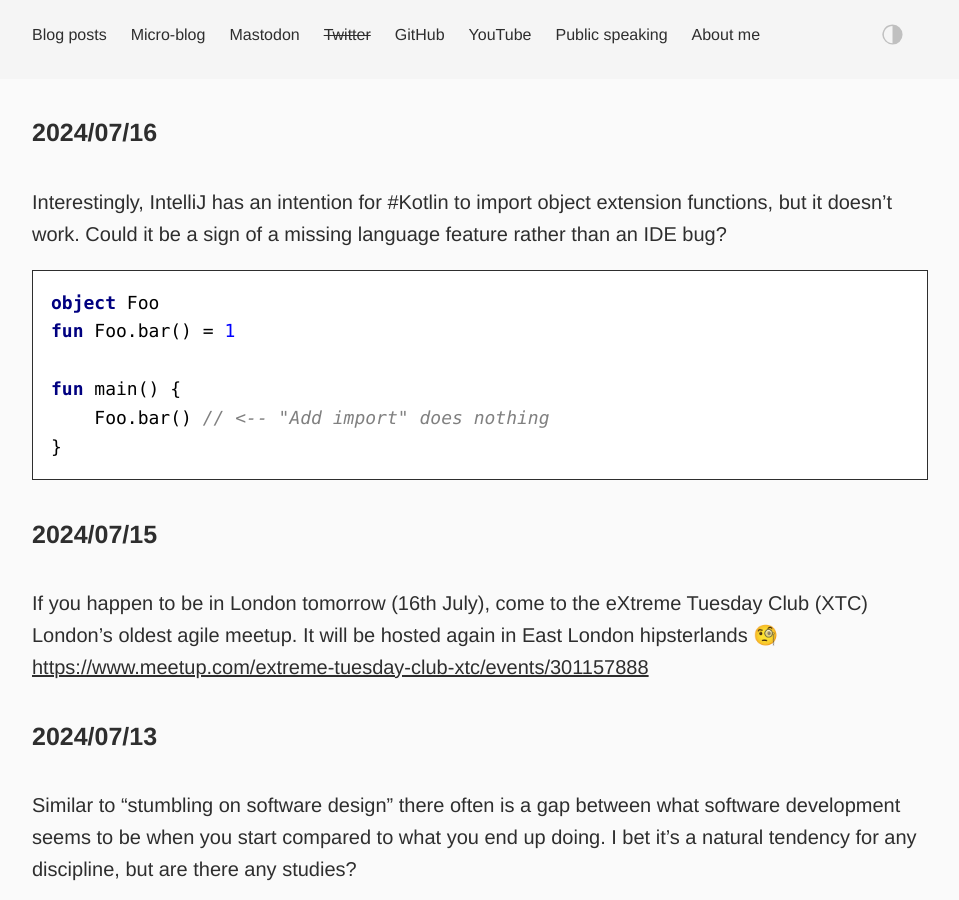
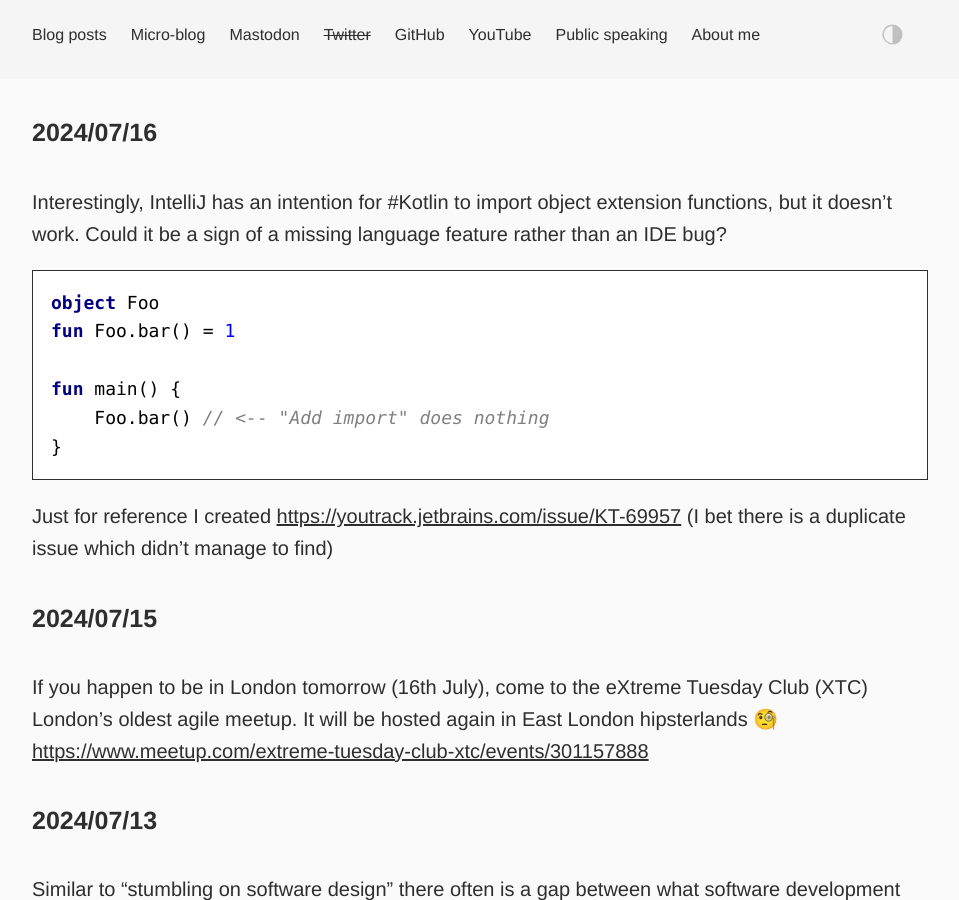
Before and after one commit to dkandalov/dkandalov.github.io, a Jekyll site: the page built from micro-blog.md, in a window 1280 px wide and 900 px high. Shown: the whole window, without its empty margins (160-1119 px from the left). Built offline with Jekyll 4.4.1, drawn with Linux system fonts in a browser that asks for light colours.

Commit message:
updated micro-blog

```diff
--- a/micro-blog.md
+++ b/micro-blog.md
@@ -14,6 +14,8 @@ fun main() {
     Foo.bar() // <-- "Add import" does nothing
 }
 </kotlin>
+
+Just for reference I created <https://youtrack.jetbrains.com/issue/KT-69957> (I bet there is a duplicate issue which didn't manage to find)
 
 #### 2024/07/15
 If you happen to be in London tomorrow (16th July), come to the eXtreme Tuesday Club (XTC) London's oldest agile meetup. It will be hosted again in East London hipsterlands 🧐 <https://www.meetup.com/extreme-tuesday-club-xtc/events/301157888>
```
